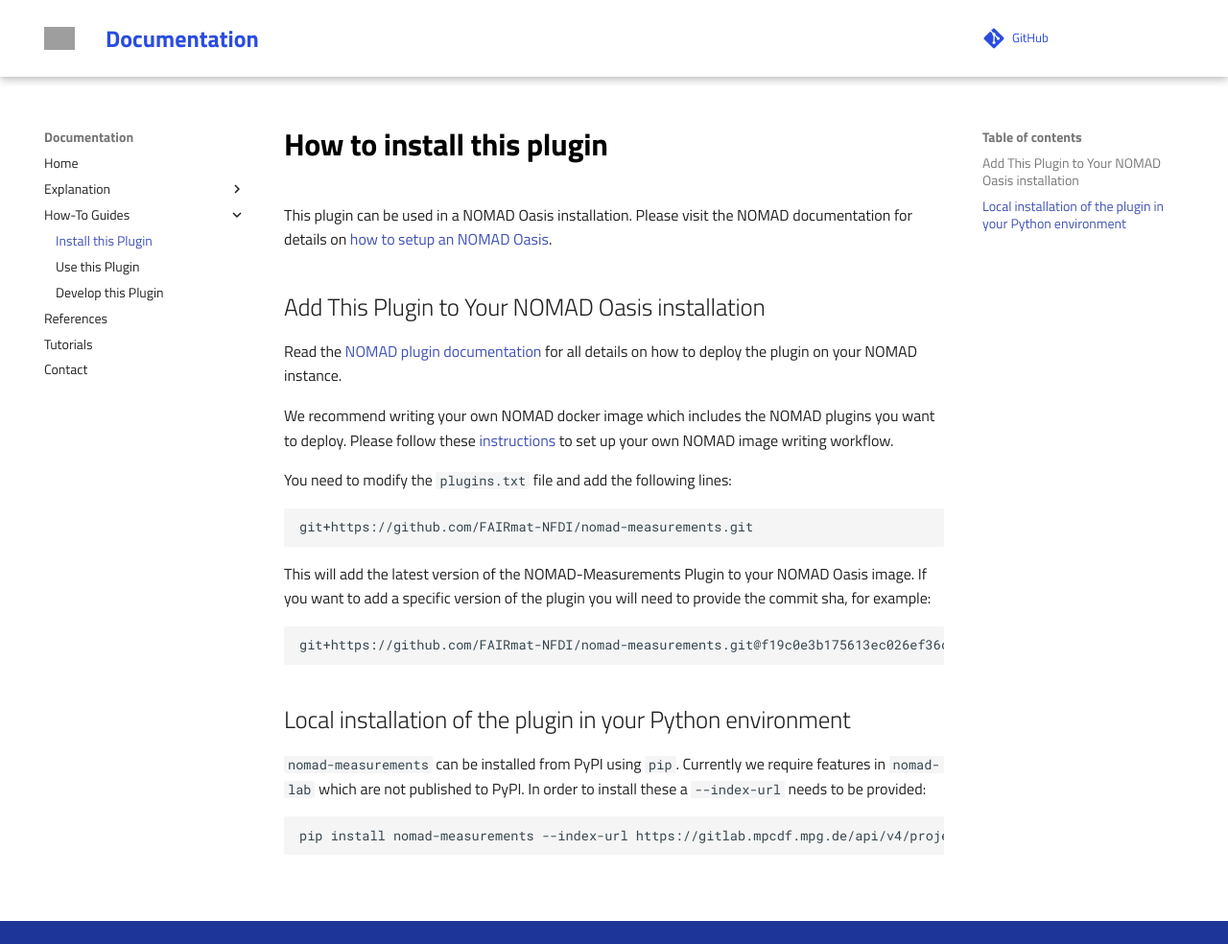
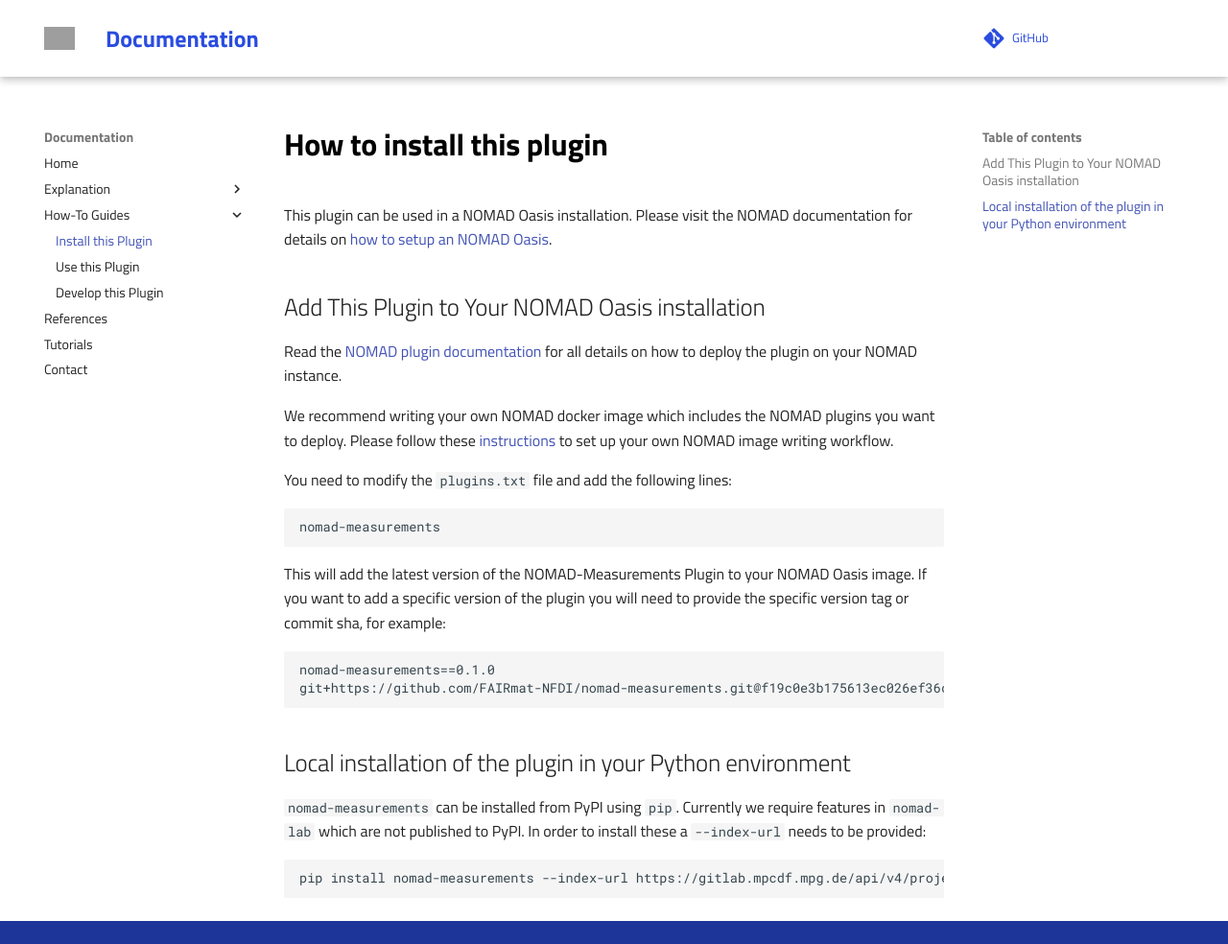
Before and after one commit to FAIRmat-NFDI/nomad-measurements, an MkDocs documentation site: the page built from docs/how_to/install.md, in a window 1280 px wide and 984 px high. Shown: the whole window at 96% size. Built offline with MkDocs 1.6.1 and Material for MkDocs 9.7.7, drawn with Linux system fonts in a browser that asks for light colours; comment, search, counter and statistics services are not loaded; grey boxes are pictures that could not be loaded.

Commit message:
fix small errors in install.md

````diff
--- a/docs/how_to/install.md
+++ b/docs/how_to/install.md
@@ -13,13 +13,14 @@
 You need to modify the `plugins.txt` file and add the following lines:
 
 ```
-git+https://github.com/FAIRmat-NFDI/nomad-measurements.git
+nomad-measurements
 ```
 
 This will add the latest version of the NOMAD-Measurements Plugin to your NOMAD Oasis image.
-If you want to add a specific version of the plugin you will need to provide the commit sha, for example:
+If you want to add a specific version of the plugin you will need to provide the specific version tag or commit sha, for example:
 
 ```
+nomad-measurements==0.1.0
 git+https://github.com/FAIRmat-NFDI/nomad-measurements.git@f19c0e3b175613ec026ef36c849af3474c42cf52
 ```
 
````
